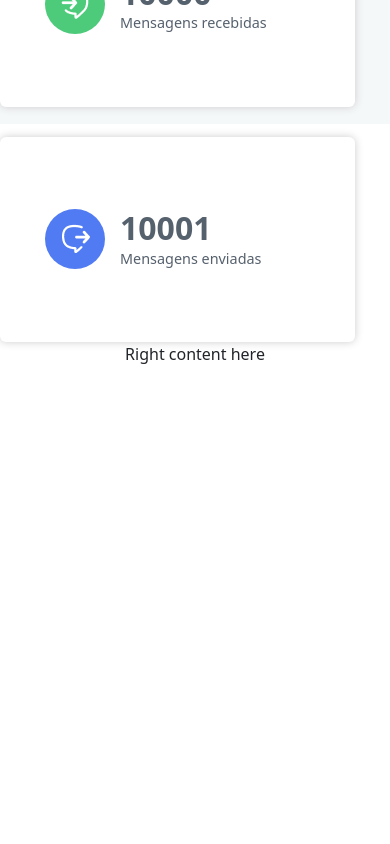
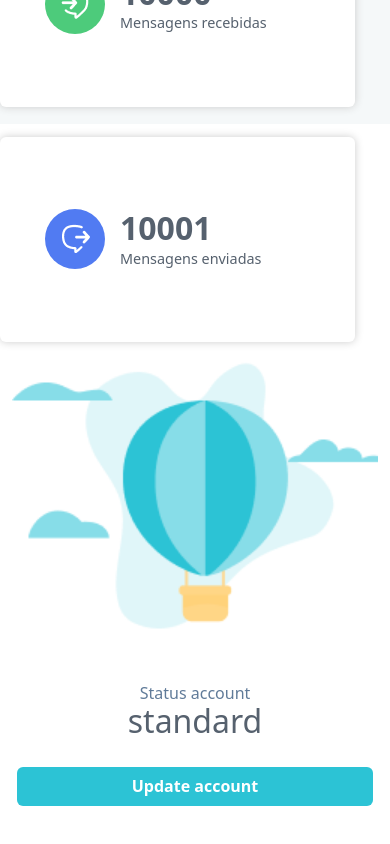
Before and after one commit to govijuan/test-take, a React (Create React App) app: page /chatbot/1 in a window 390 px wide. Shown: the part 750-1594 px from the top of the page. Before the commit the page ends 1176 px from the top, so only its background shows below. Built offline with nearby package versions, Linux system fonts and the light colour scheme.

Commit message:
Added the Plan info section with styles for desktop
responsive behavior not checked yet.

```diff
--- /dev/null
+++ b/src/components/molecules/BotPlanContent/BotPlanContent.styles.ts
@@ -0,0 +1,30 @@
+import styled from 'styled-components'
+
+const BotPlanContentStyles = styled.div`
+    display: flex;
+    flex-direction: column;
+    justify-content: space-evenly;
+    height: 100%;
+    &>div{
+        display: flex;
+        flex-direction: column;
+    }
+`
+
+export const PlanImage = styled.img`
+
+`
+
+export const PlanLabel = styled.span`
+    color: ${ props => props.theme.txtLightColor };
+`
+
+export const PlanText = styled.span`
+    color: ${ props => props.theme.darkTextColor };
+    font-size: 2rem;
+    font-weight: 500;
+    line-height: 1;
+    margin: 0 0 30px;
+`
+
+export default BotPlanContentStyles;
--- /dev/null
+++ b/src/components/molecules/BotPlanContent/BotPlanContent.tsx
@@ -0,0 +1,23 @@
+import React from 'react'
+import BotPlanContentStyles, { PlanImage, PlanLabel, PlanText} from './BotPlanContent.styles'
+import Button from '../../atoms/Button/Button'
+import PlanImg from '../../../resources/images/plano.png'
+
+const BotPlanContent = (props: BotPContentType) => {
+    return(
+        <BotPlanContentStyles>
+            <PlanImage src={PlanImg} />
+            <div>
+                <PlanLabel>Status account</PlanLabel>
+                <PlanText>{props.plan}</PlanText>
+            </div>
+            <Button>Update account</Button>
+        </BotPlanContentStyles>
+    )
+};
+
+interface BotPContentType{
+    plan: string | undefined,
+}
+
+export default BotPlanContent
--- a/src/components/organisms/BotPageContent/BotPageContent.tsx
+++ b/src/components/organisms/BotPageContent/BotPageContent.tsx
@@ -1,6 +1,7 @@
 import React from 'react'
 import StyledBContent, {LeftContent, RightContent} from './BotPageContent.styles'
 import BotMainContent from '../../molecules/BotMainContent/BotMainContent'
+import BotPlanContent from '../../molecules/BotPlanContent/BotPlanContent'
 
 const BotPageContent = (props: BotPContentType) => {
     const { culture, activeUsers, recievedMessages, sentMessages, plan} = props
@@ -10,7 +11,7 @@ const BotPageContent = (props: BotPContentType) => {
                 <BotMainContent culture={culture} activeUsers={activeUsers} recievedMessages={recievedMessages} sentMessages={sentMessages}/>
             </LeftContent>
             <RightContent className='col-md-3'>
-                Right content here
+                <BotPlanContent plan={plan}/>
             </RightContent>
         </StyledBContent>
     )
```
